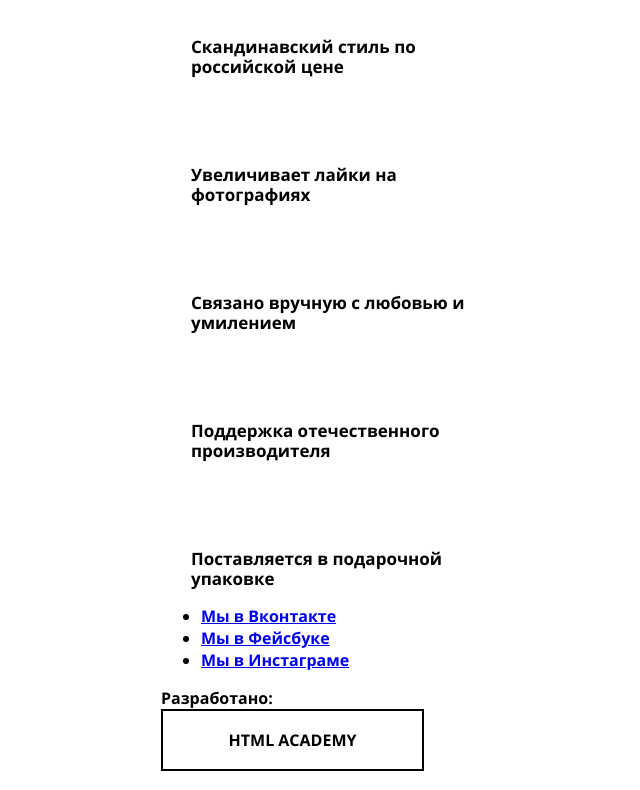
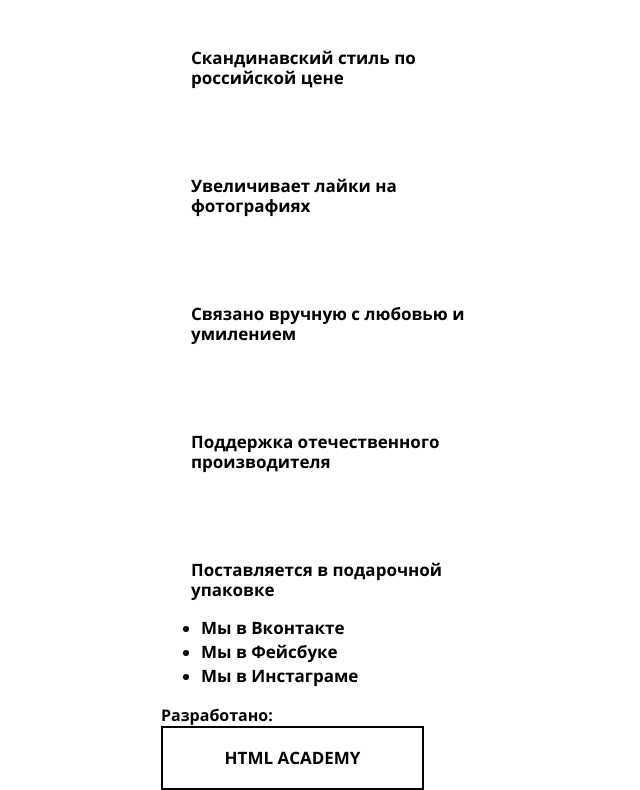
Before and after one commit to POZyTIV4IK/1080013-mishka-17, a website: page source/index.html in a window 1280 px wide. Shown: the part 1827-2617 px from the top of the page, without its empty margins (319-959 px from the left). Drawn offline with nearby package versions, Linux system fonts and the light colour scheme; files that its build step writes are made by us from their sources.

Commit message:
Исправления добалены 3

```diff
--- a/source/less/blocks/site-list.less
+++ b/source/less/blocks/site-list.less
@@ -2,6 +2,9 @@
   color: black;
 }
 
-a:visited {
-  color: blue;
+a {
+  text-decoration: none;
+  color: black;
+  font-size: 17px;
+  line-height: 24px;
 }
```
Also changed, not shown: source/catalog.html (+3 -3 lines).
